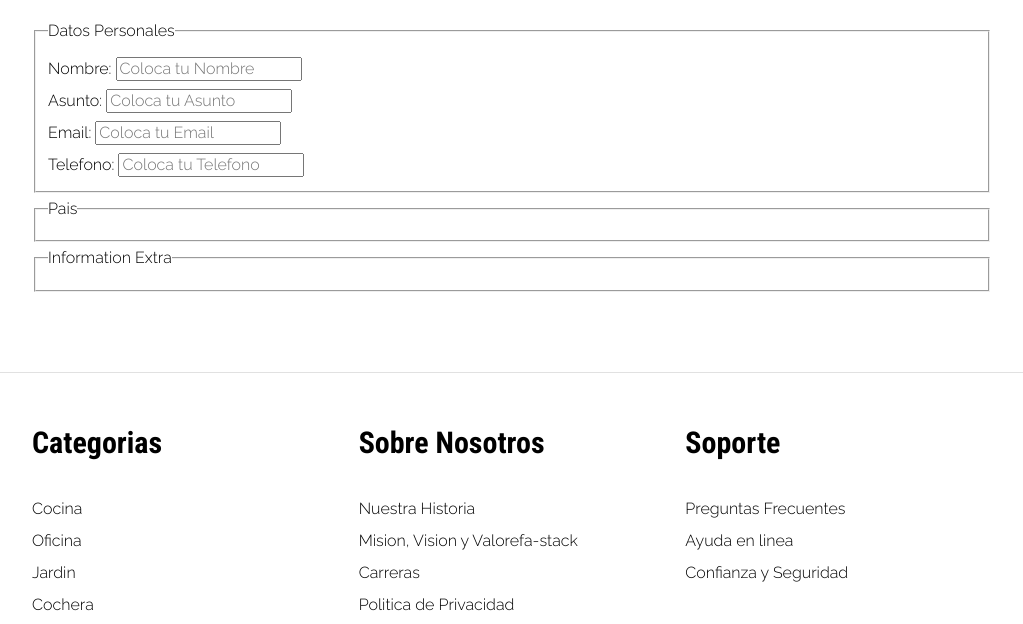
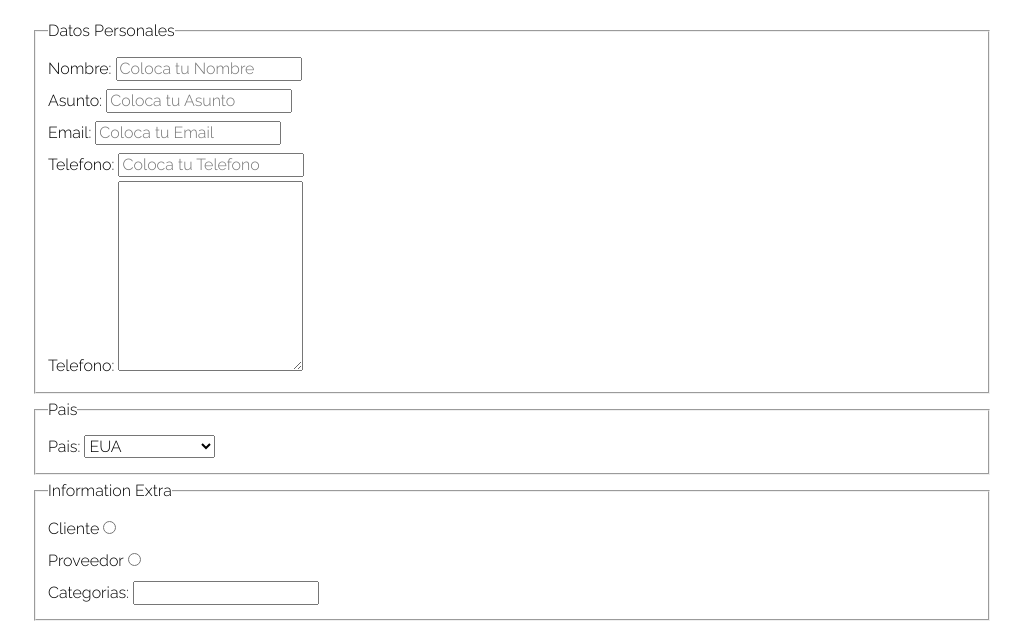
Before and after one commit to ivaneltrrible/eccomerce-muebles, a website: page src/pages/contacto.html in a window 1280 px wide. Shown: the part 328-952 px from the top of the page, without its empty margins (128-1151 px from the left). Drawn offline with Linux system fonts and the light colour scheme.

Commit message:
add inputs in contact page

```diff
--- a/src/pages/contacto.html
+++ b/src/pages/contacto.html
@@ -31,6 +31,8 @@
   <main class="container">
     <h2 class="text-center">Guia de Procesadores</h2>
     <form action="">
+
+
       <fieldset>
         <legend>Datos Personales</legend>
 
@@ -51,14 +53,52 @@
           <label for="tel">Telefono: </label>
           <input type="tel" name="" id="tel" placeholder="Coloca tu Telefono">
         </div>
+        <div class="campo">
+          <label for="mensaje">Telefono: </label>
+          <textarea name="" id="mensaje" cols="20" rows="10"></textarea>
+        </div>
 
       </fieldset>
+
       <fieldset>
         <legend>Pais</legend>
+        <div class="campo">
+          <label for="pais">Pais: </label>
+          <select name="" id="pais">
+            <option value="" disabled>--Seleccione--</option>
+            <option value="">Mexico</option>
+            <option value="" selected>EUA</option>
+            <option >Chile</option>
+            <option >Peru</option>
+            <option >Colombia</option>
+          </select>
+        </div>
       </fieldset>
+
+
       <fieldset>
         <legend>Information Extra</legend>
+        <div class="campo">
+          <label for="cliente">Cliente</label>
+          <input type="radio" name="tipo-cliente" id="cliente" value="cliente">
+        </div>
+        <div class="campo">
+          <label for="proveedor">Proveedor</label>
+          <input type="radio" name="tipo-cliente" id="proveedor" value="proveedor">
+        </div>
+        <div class="campo">
+          <label for="categorias">Categorias: </label>
+          <input list="categorias" name="categorias">
+          <datalist id="categorias">
+            <option value="Mexico">
+            <option value="Maroco">
+            <option value="Miami">
+            <option value="Miroslava">
+          </datalist>
+        </div>
       </fieldset>
+
+
     </form>
   </main>
 
```
